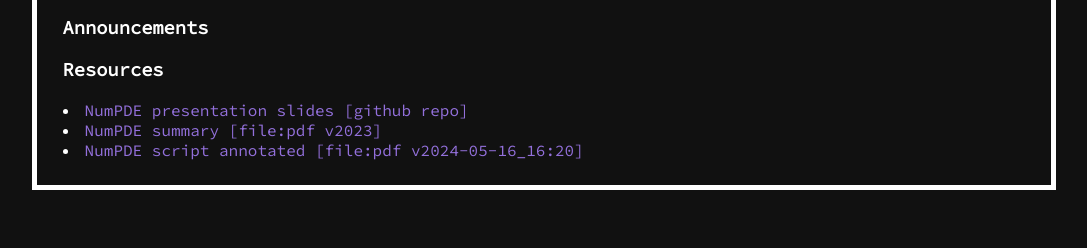
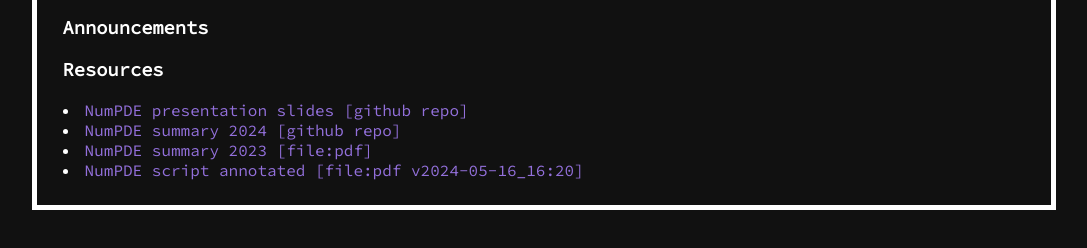
Before and after one commit to luiswirth/n.ethz.ch, a plain HTML site: page numpde/index.html in a window 1280 px wide. Shown: the part 266-514 px from the top of the page, without its empty margins (96-1183 px from the left). Drawn offline with Linux system fonts and the light colour scheme.

Commit message:
add NumPDE summary 2024

```diff
--- a/numpde/index.html
+++ b/numpde/index.html
@@ -34,7 +34,8 @@
 
   <h3>Resources</h3>
   <li><a href="https://github.com/luiswirth/numpde-slides">NumPDE presentation slides [github repo]</a></li>
-  <li><a href="../download/numpde-summary.pdf">NumPDE summary [file:pdf v2023]</a></li>
+  <li><a href="https://github.com/valentinvogt/npde-summary">NumPDE summary 2024 [github repo]</a></li>
+  <li><a href="../download/numpde-summary.pdf">NumPDE summary 2023 [file:pdf]</a></li>
   <li><a href="../download/numpde-script-annotated.pdf">NumPDE script annotated [file:pdf v2024-05-16_16:20]</a></li>
 </div>
 
```
